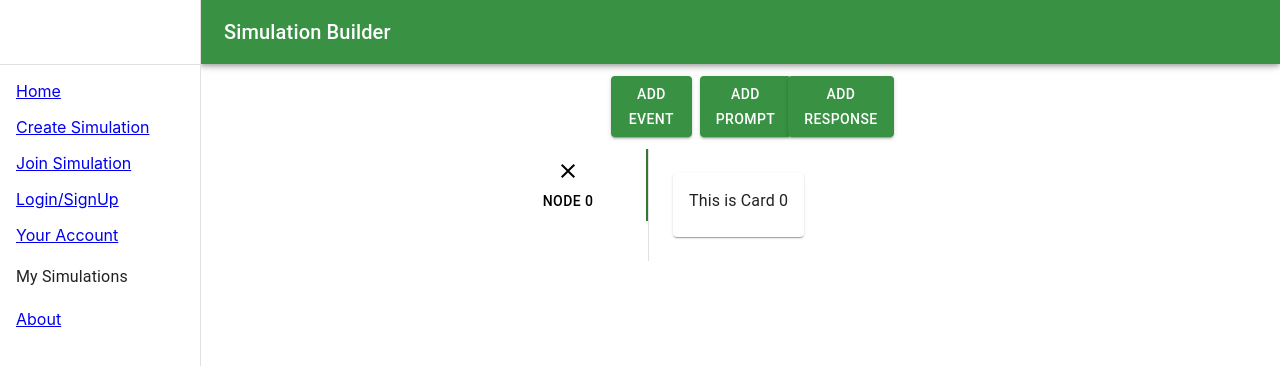
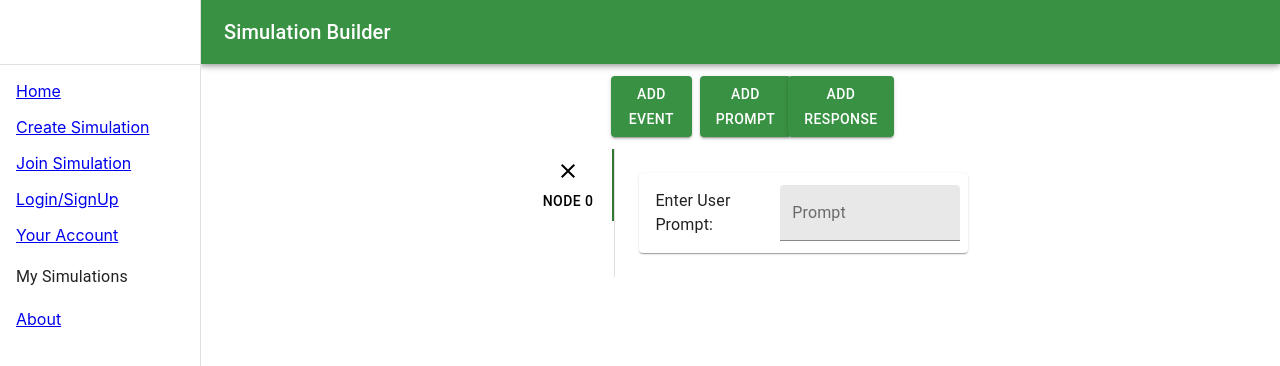
Before and after one commit to CS481/CS481.101_Fall20, a React (Create React App) app in the folder simulationfactory/: page /factory in a window 1280 px wide. Shown: the top 366 px of the page. Built offline with nearby package versions, Linux system fonts and the light colour scheme.

Commit message:
Split response, prompt, event methods
Cards still aren't built

```diff
--- a/simulationfactory/src/pages/Factorypage.js
+++ b/simulationfactory/src/pages/Factorypage.js
@@ -29,8 +29,12 @@ function Factorypage(props) {
     {
       key: 0,
       id: 0,
+      type: 0,
     },
   ]);
+
+
+
 
   const [tabValue, setTabValue] = useState(0);
 
@@ -44,9 +48,19 @@ function Factorypage(props) {
     setValue(newValue);
   };
 
-  const addTab = () => {
+  const addPrompt = () => {
     let id = tabList[tabList.length - 1].id + 1;
-    setTabList([...tabList, { key: id, id: id }]);
+    setTabList([...tabList, { key: id, id: id, type: 0 }]);
+  };
+
+  const addResponse = () => {
+    let id = tabList[tabList.length - 1].id + 1;
+    setTabList([...tabList, { key: id, id: id, type: 1 }]);
+  };
+
+  const addEvent = () => {
+    let id = tabList[tabList.length - 1].id + 1;
+    setTabList([...tabList, { key: id, id: id, type: 2 }]);
   };
 
   const deleteTab = (e) => {
@@ -77,6 +91,40 @@ function Factorypage(props) {
     setTabList(tabs);
   };
 
+  function renderCard(tab) {
+    switch (tab.type) {
+      case 0:
+        return (
+          <Card className={Styles.root}>
+            <CardContent>
+              <Typography>Enter User Prompt:</Typography>
+            </CardContent>
+            <CardActions>
+              <form>
+                <TextField id="prompt" label="Prompt" variant="filled"/>
+              </form>
+            </CardActions>
+          </Card>
+        );
+      case 1:
+        return (
+          <Card className={Styles.root}>
+            <CardContent>
+
+            </CardContent>
+          </Card>
+        );
+      case 2:
+        return (
+          <Card className={Styles.root}>
+            <CardContent>
+              <Typography>Event</Typography>
+            </CardContent>
+          </Card>
+        );
+    }
+  }
+
   return (
     <div className={Styles.root}>
       <Navigation TopbarMessage="Simulation Builder" Styles={Styles} />
@@ -90,7 +138,7 @@ function Factorypage(props) {
                 variant="contained"
                 color="primary"
                 size="medium"
-                onClick={addTab}
+                onClick={addEvent}
               >
                 Add event
               </Button>
@@ -100,7 +148,7 @@ function Factorypage(props) {
                 variant="contained"
                 color="primary"
                 size="medium"
-                onClick={addTab}
+                onClick={addPrompt}
               >
                 Add prompt
               </Button>
@@ -110,7 +158,7 @@ function Factorypage(props) {
                 variant="contained"
                 color="primary"
                 size="medium"
-                onClick={addTab}
+                onClick={addResponse}
               >
                 Add response
               </Button>
@@ -137,13 +185,7 @@ function Factorypage(props) {
               </Tabs>
               {tabList.map((tab) => (
                 <TabPanel value={value} index={tab.key}>
-                  <Card className={Styles.root}>
-                    <CardContent>
-                      <Typography>
-                        This is Card {tab.key}
-                      </Typography>
-                    </CardContent>
-                  </Card>
+                  {renderCard(tab)}
                 </TabPanel>
               ))}
             </div>
```
